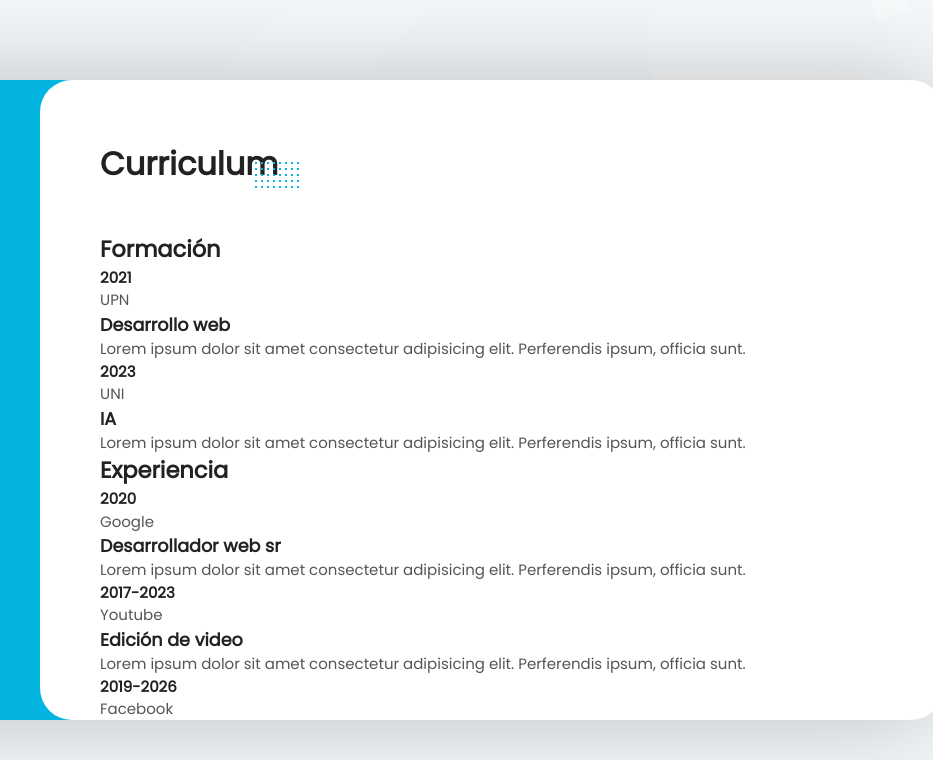
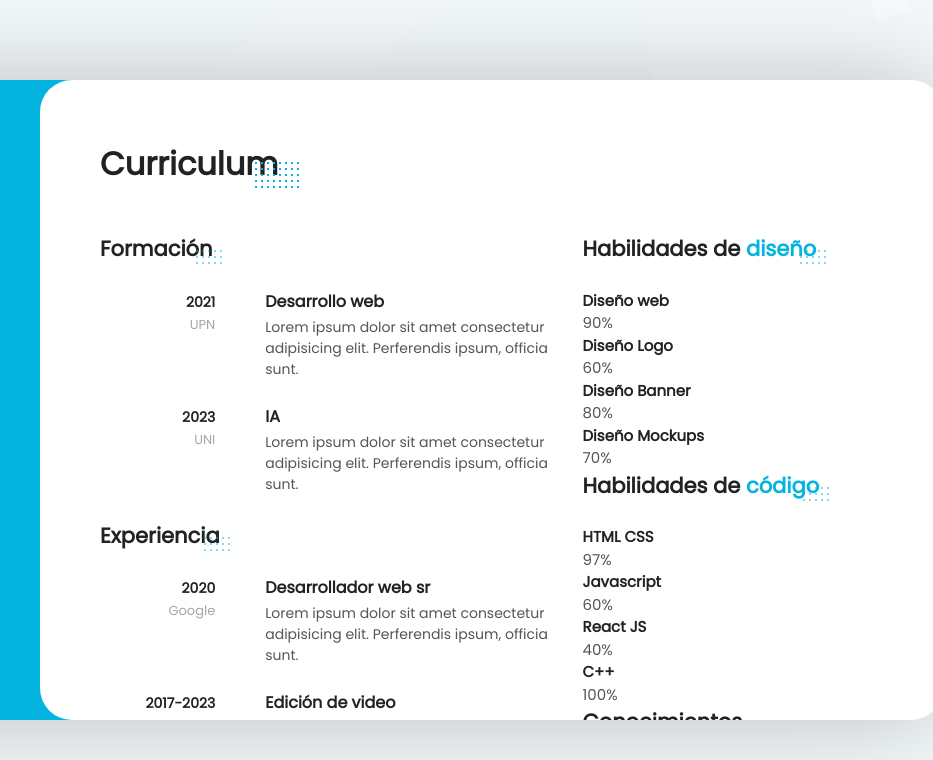
Before and after one commit to leobytex/devgrids.github.io, a plain HTML site: page curriculum.html in a window 1280 px wide. Shown: the top 760 px of the page, 347-1280 px from the left. Drawn offline with Linux system fonts and the light colour scheme.

Commit message:
Maquetación de timelines

```diff
--- a/assets/css/styles.css
+++ b/assets/css/styles.css
@@ -317,7 +317,8 @@ h6 {
     background-size: 6px 6px;
 }
 
-.title__color {
+.title__color,
+.subtitle__color {
     color: var(--color-secondary);
 }
 
@@ -368,7 +369,8 @@ h6 {
 .reviews__header,
 .clients__header,
 .prices__header,
-.extra__header {
+.extra__header,
+.resume__subheader {
     display: inline-block;
     padding-right: 1.2rem;
     margin-bottom: 2.5rem;
@@ -379,7 +381,8 @@ h6 {
 .reviews__title,
 .clients__title,
 .prices__title,
-.extra__title {
+.extra__title,
+.resume__subtitle {
     font-size: 2.1rem;
 }
 
@@ -387,7 +390,8 @@ h6 {
 .reviews__title::after,
 .clients__title::after,
 .prices__title::after,
-.extra__title::after {
+.extra__title::after,
+.resume__subtitle::after {
     content: "";
     position: absolute;
     top: 15px;
@@ -664,3 +668,68 @@ h6 {
     line-height: 5rem;
     color: var(--color-subtitles);
 }
+
+/*CURRICULUM*/
+
+.resume__container {
+    width: 100%;
+    display: flex;
+    flex-direction: row;
+}
+
+.resume__left {
+    flex-basis: 58%;
+    margin-right: 1.5rem;
+}
+
+.resume__timelime {
+    margin-bottom: 5rem;
+}
+
+.timelines__timeline {
+    position: relative;
+    width: 100%;
+    margin-bottom: 1.5rem;
+    display: flex;
+    flex-direction: row;
+}
+
+.timeline__header {
+    flex-basis: 30%;
+    text-align: right;
+    padding-right: 2.5rem;
+}
+
+.timeline__year {
+    margin: 0.3rem 0;
+    line-height: 1.9rem;
+    font-size: 1.4rem;
+}
+
+.timeline__company {
+    display: block;
+    font-size: 1.3rem;
+    font-weight: lighter;
+    color: var(--color-company);
+}
+
+.timeline__description {
+    width: 70%;
+    padding-left: 2.5rem;
+    padding-right: 1.5rem;
+}
+
+.timeline__title {
+    font-size: 1.6rem;
+    margin-bottom: 0.3rem;
+}
+
+.timeline__text {
+    font-size: 1.4rem;
+    margin-bottom: 1rem;
+
+}
+
+.resume__right {
+    flex-basis: 41%;
+}
--- a/curriculum.html
+++ b/curriculum.html
@@ -146,9 +146,9 @@
                             <h2 class="resume__subtitle">Formación</h2>
                         </header>
 
-                        <div class="resume__timelime">
+                        <div class="resume__timeline">
 
-                            <article class="timelime__item">
+                            <article class="timelines__timeline">
                                 <header class="timeline__header">
                                     <h4 class="timeline__year">2021</h4>
                                     <span class="timeline__company">UPN</span>
@@ -158,14 +158,14 @@
 
                                 <div class="timeline__description">
                                     <h3 class="timeline__title">Desarrollo web</h3>
-                                    <p class="timeline__description">
+                                    <p class="timeline__text">
                                         Lorem ipsum dolor sit amet consectetur adipisicing elit. Perferendis ipsum,
                                         officia sunt.
                                     </p>
                                 </div>
                             </article>
 
-                            <article class="timelime__item">
+                            <article class="timelines__timeline">
                                 <header class="timeline__header">
                                     <h4 class="timeline__year">2023</h4>
                                     <span class="timeline__company">UNI</span>
@@ -175,7 +175,7 @@
 
                                 <div class="timeline__description">
                                     <h3 class="timeline__title">IA</h3>
-                                    <p class="timeline__description">
+                                    <p class="timeline__text">
                                         Lorem ipsum dolor sit amet consectetur adipisicing elit. Perferendis ipsum,
                                         officia sunt.
                                     </p>
@@ -188,9 +188,9 @@
                             <h2 class="resume__subtitle">Experiencia</h2>
                         </header>
 
-                        <div class="resume__timelime">
+                        <div class="resume__timeline">
 
-                            <article class="timelime__item">
+                            <article class="timelines__timeline">
                                 <header class="timeline__header">
                                     <h4 class="timeline__year">2020</h4>
                                     <span class="timeline__company">Google</span>
@@ -200,14 +200,14 @@
 
                                 <div class="timeline__description">
                                     <h3 class="timeline__title">Desarrollador web sr</h3>
-                                    <p class="timeline__description">
+                                    <p class="timeline__text">
                                         Lorem ipsum dolor sit amet consectetur adipisicing elit. Perferendis ipsum,
                                         officia sunt.
                                     </p>
                                 </div>
                             </article>
 
-                            <article class="timelime__item">
+                            <article class="timelines__timeline">
                                 <header class="timeline__header">
                                     <h4 class="timeline__year">2017-2023</h4>
                                     <span class="timeline__company">Youtube</span>
@@ -217,14 +217,14 @@
 
                                 <div class="timeline__description">
                                     <h3 class="timeline__title">Edición de video</h3>
-                                    <p class="timeline__description">
+                                    <p class="timeline__text">
                                         Lorem ipsum dolor sit amet consectetur adipisicing elit. Perferendis ipsum,
                                         officia sunt.
                                     </p>
                                 </div>
                             </article>
 
-                            <article class="timelime__item">
+                            <article class="timelines__timeline">
                                 <header class="timeline__header">
                                     <h4 class="timeline__year">2019-2026</h4>
                                     <span class="timeline__company">Facebook</span>
@@ -234,7 +234,7 @@
 
                                 <div class="timeline__description">
                                     <h3 class="timeline__title">Desarrollador PHP</h3>
-                                    <p class="timeline__description">
+                                    <p class="timeline__text">
                                         Lorem ipsum dolor sit amet consectetur adipisicing elit. Perferendis ipsum,
                                         officia sunt.
                                     </p>
@@ -246,7 +246,7 @@
 
                     <div class="resume__right">
                         <header class="resume__subheader">
-                            <h2 class="resume__subtitle">Habilidades de diseño</h2>
+                            <h2 class="resume__subtitle">Habilidades de <span class="subtitle__color">diseño</span></h2>
                         </header>
 
                         <div class="resume__skills">
@@ -294,7 +294,7 @@
                         </div>
 
                         <header class="resume__subheader">
-                            <h2 class="resume__subtitle">Habilidades de código</h2>
+                            <h2 class="resume__subtitle">Habilidades de <span class="subtitle__color">código</span></h2>
                         </header>
 
                         <div class="resume__skills">
```
